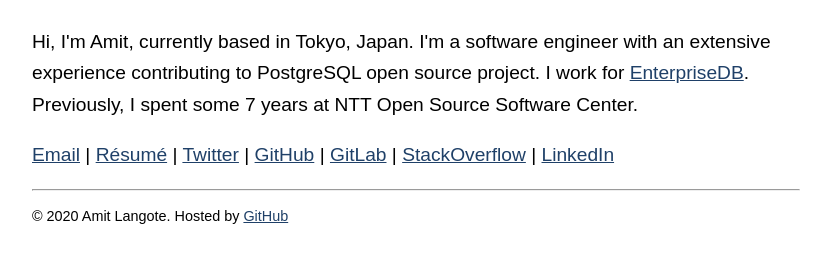
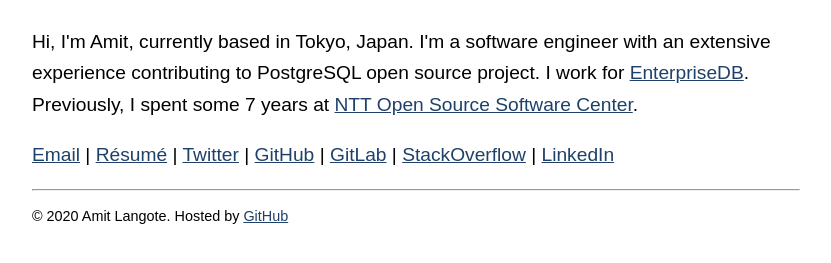
Before and after one commit to amitlan/website, a Jekyll site: the page built from index.md, in a window 1280 px wide. Shown: the part 328-591 px from the top of the page, without its empty margins (224-1055 px from the left). Built offline with Jekyll 4.4.1, drawn with Linux system fonts in a browser that asks for light colours; part of the change alters nothing that is shown.

Commit message:
ntt website

```diff
--- a/index.md
+++ b/index.md
@@ -3,5 +3,5 @@ layout: default
 title: Amit Langote
 ---
 <img src="files/me.jpg" alt="hi" class="inline"/>
-<p>Hi, I'm Amit, currently based in Tokyo, Japan. I'm a software engineer with an extensive experience contributing to PostgreSQL open source project. I work for <a href="https://www.enterprisedb.com/">EnterpriseDB</a>.  Previously, I spent some 7 years at NTT Open Source Software Center.</p>
+<p>Hi, I'm Amit, currently based in Tokyo, Japan. I'm a software engineer with an extensive experience contributing to PostgreSQL open source project. I work for <a href="https://www.enterprisedb.com/">EnterpriseDB</a>.  Previously, I spent some 7 years at <a href="https://www.sic.ecl.ntt.co.jp/e/oss/">NTT Open Source Software Center</a>.</p>
 <a href="mailto:amitlangote09@gmail.com">Email</a> | <a href="https://s3-ap-northeast-1.amazonaws.com/amitlan.com/files/resume.pdf">Résumé</a> | <a href="https://twitter.com/amitlan">Twitter</a> | <a href="https://github.com/amitlan">GitHub</a> | <a href="https://gitlab.com/amitlan">GitLab</a> | <a href="https://stackoverflow.com/users/683402">StackOverflow</a> | <a href="https://linkedin.com/in/amitlan">LinkedIn</a>
```
